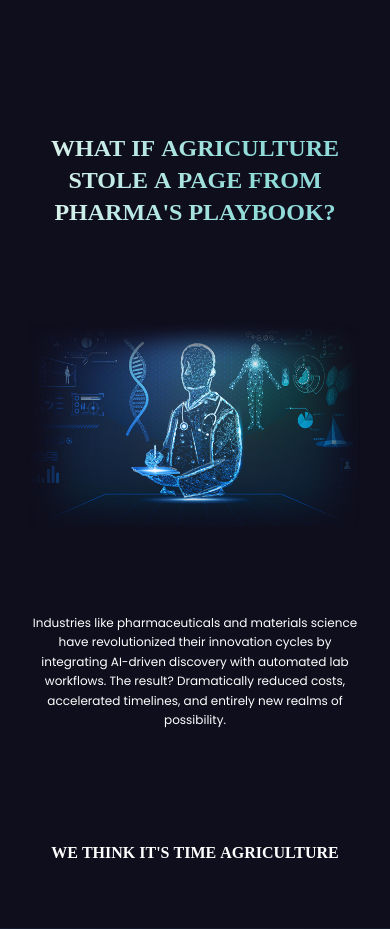
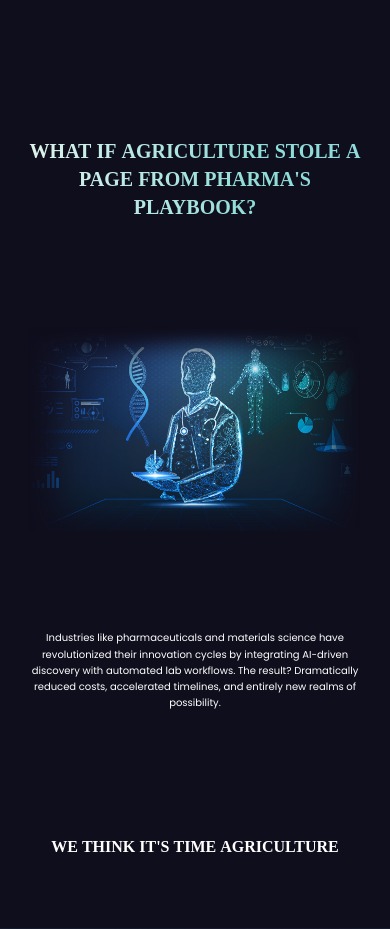
Before and after one commit to ShadowAdi/Mandrake_Bioworks, a React (Vite) app: page / in a window 390 px wide. Shown: the part 1620-2549 px from the top of the page. Built offline with nearby package versions, Linux system fonts and the light colour scheme; a web font is replaced by a local one.

Commit message:
add textr size

```diff
--- a/src/components/Section2-Part2.jsx
+++ b/src/components/Section2-Part2.jsx
@@ -79,7 +79,7 @@ const Section2Part2 = () => {
             <div ref={textWrapperRef} className="overflow-hidden  w-full ">
                 <h1 ref={textRef} style={{ fontFamily: "'Afacad Flux', serif" }}
                     className="uppercase font-bold text-center text-white
-    text-2xl sm:text-3xl  lg:text-4xl xl:text-5xl 2xl:text-7xl">
+    text-xl sm:text-3xl  lg:text-4xl xl:text-5xl 2xl:text-7xl">
                     What If Agriculture Stole a Page from Pharma's Playbook?
                 </h1>
             </div>
@@ -90,7 +90,7 @@ const Section2Part2 = () => {
              sm:w-[80%] md:w-[96%] justify-center'>
                 <p className="text-center text-white font-normal
     w-[98%] sm:w-[95%] md:w-[95%] lg:w-[90%] xl:w-[75%] 2xl:w-[70%]
-    text-xs sm:text-sm md:text-sm lg:text-base xl:text-lg  2xl:text-3xl leading-relaxed"
+    text-[10px] sm:text-sm md:text-sm lg:text-base xl:text-lg  2xl:text-3xl leading-relaxed"
                     ref={paraRef}
                 >
                     Industries like pharmaceuticals and materials science have revolutionized their  innovation cycles by integrating AI-driven discovery with automated lab workflows. The result? Dramatically reduced costs, accelerated timelines, and entirely new realms of possibility.
```
